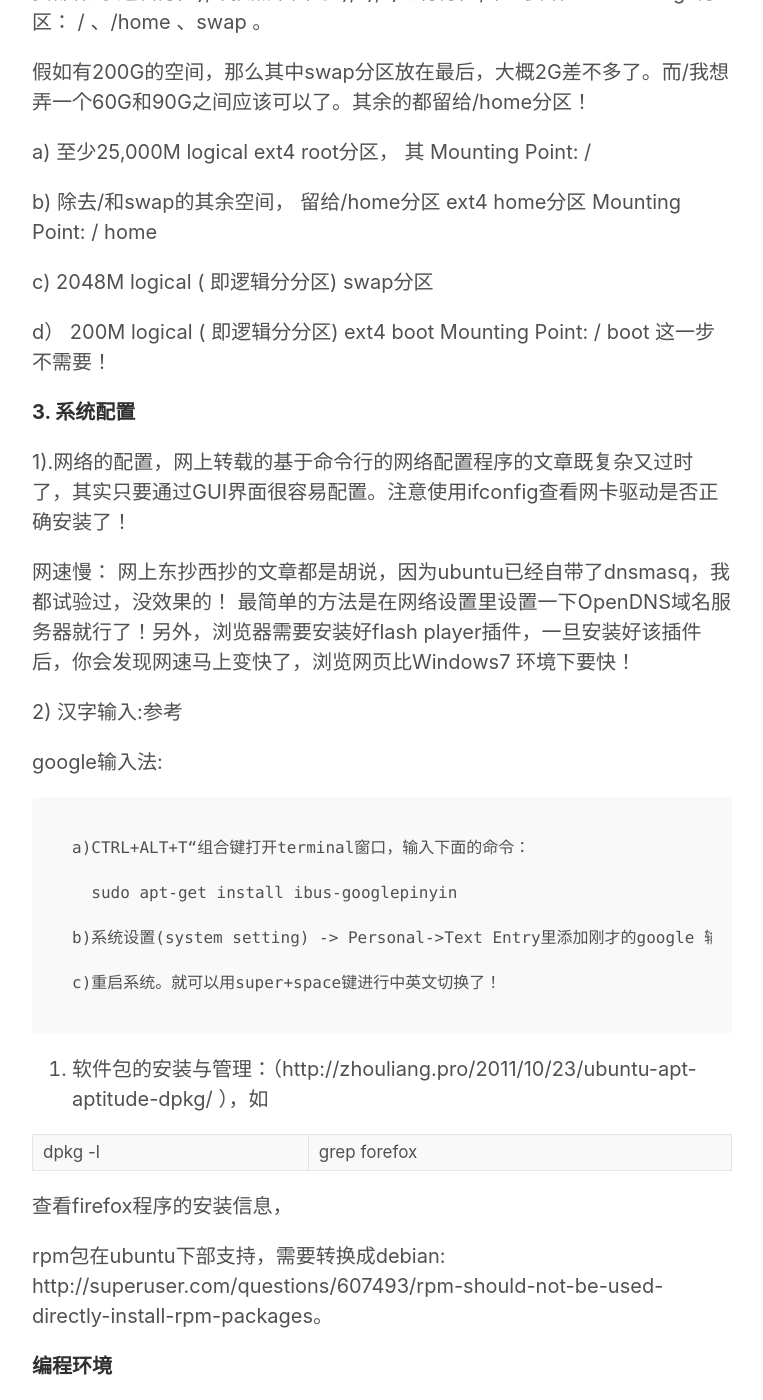
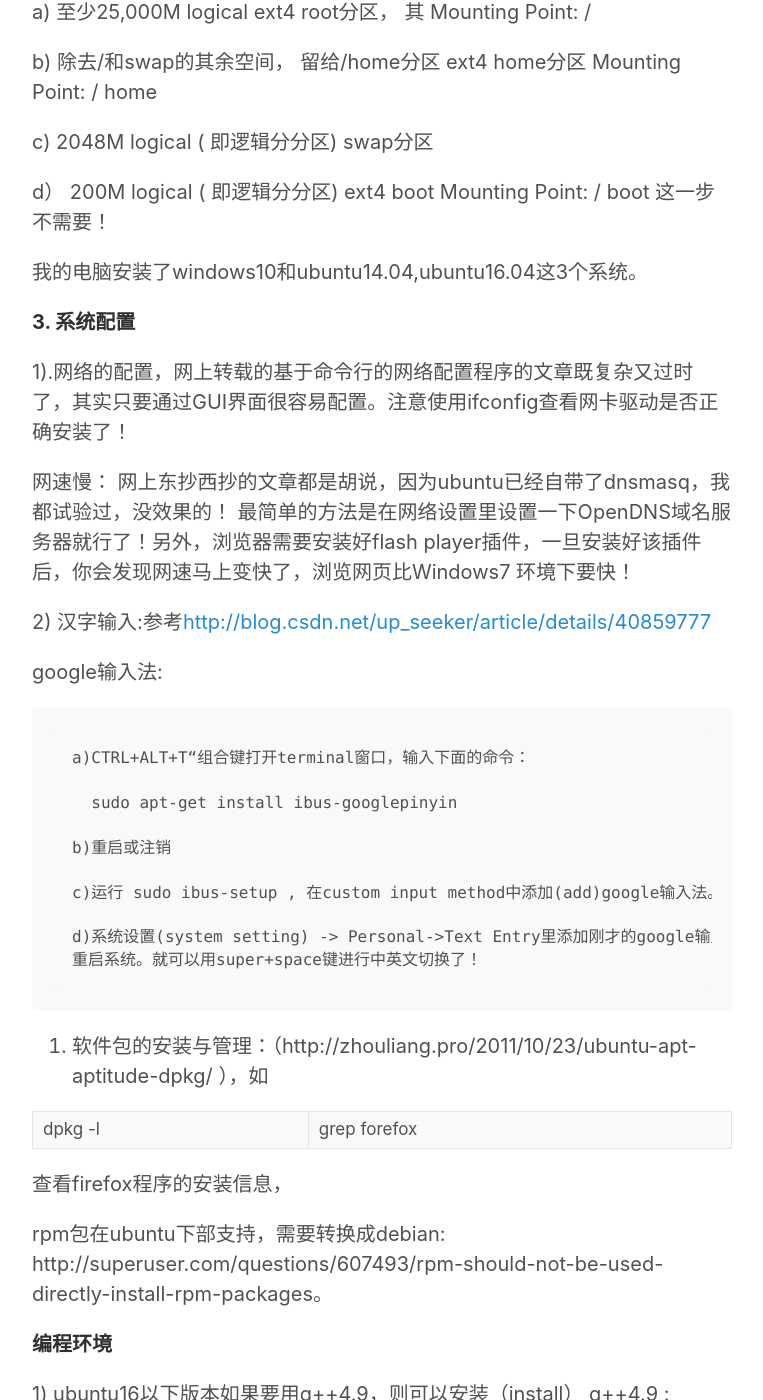
Before and after one commit to hwdong/hwdong-old.github.io, a Jekyll site: the page built from _posts/2017-01-01-install ubuntu on windows.md, in a window 1280 px wide and 1400 px high, scrolled down 1724 px. Shown: the whole window, without its empty margins (258-1021 px from the left). Built offline with Jekyll 4.4.1, drawn with Linux system fonts in a browser that asks for light colours; comment, search, counter and statistics services are not loaded; some of the changed text lies outside the part shown.

Commit message:
2017-01-01

````diff
--- a/_posts/2017-01-01-install ubuntu on windows.md
+++ b/_posts/2017-01-01-install ubuntu on windows.md
@@ -49,13 +47,15 @@ c)  2048M           logical ( 即逻辑分分区)            swap分区
 
 d） 200M             logical ( 即逻辑分分区)            ext4                  boot                    Mounting Point: / boot             这一步不需要！
 
+ 我的电脑安装了windows10和ubuntu14.04,ubuntu16.04这3个系统。
+
 **3. 系统配置**
 
  1).网络的配置，网上转载的基于命令行的网络配置程序的文章既复杂又过时了，其实只要通过GUI界面很容易配置。注意使用ifconfig查看网卡驱动是否正确安装了！
 
  网速慢： 网上东抄西抄的文章都是胡说，因为ubuntu已经自带了dnsmasq，我都试验过，没效果的！ 最简单的方法是在网络设置里设置一下OpenDNS域名服务器就行了！另外，浏览器需要安装好flash player插件，一旦安装好该插件后，你会发现网速马上变快了，浏览网页比Windows7 环境下要快！
 
- 2) 汉字输入:参考[](http://blog.csdn.net/up_seeker/article/details/40859777)
+ 2) 汉字输入:参考[http://blog.csdn.net/up_seeker/article/details/40859777](http://blog.csdn.net/up_seeker/article/details/40859777)
 
  google输入法:
 
@@ -63,9 +63,12 @@ d） 200M             logical ( 即逻辑分分区)            ext4
 
       sudo apt-get install ibus-googlepinyin
 
-    b)系统设置(system setting) -> Personal->Text Entry里添加刚才的google 输入法就可以。
+    b)重启或注销
 
-    c)重启系统。就可以用super+space键进行中英文切换了！
+    c)运行 sudo ibus-setup , 在custom input method中添加(add)google输入法。
+
+    d)系统设置(system setting) -> Personal->Text Entry里添加刚才的google输入法和English(US) 这2个输入法。
+    重启系统。就可以用super+space键进行中英文切换了！
 
  3. 软件包的安装与管理：（http://zhouliang.pro/2011/10/23/ubuntu-apt-aptitude-dpkg/ ），如
 
@@ -104,7 +107,7 @@ export LD_LIBRARY_PATH=/usr/local/cuda-8.0/lib64:$LD_LIBRARY_PATH
 
 ```
 
-方法二：
+方法二(似乎不行)：
 参考：[http://www.th7.cn/system/lin/201607/173609.shtml](http://www.th7.cn/system/lin/201607/173609.shtml)
 
 
````
Also changed, not shown: other parts of _posts/2017-01-01-install ubuntu on windows.md (+1 -3 lines).
